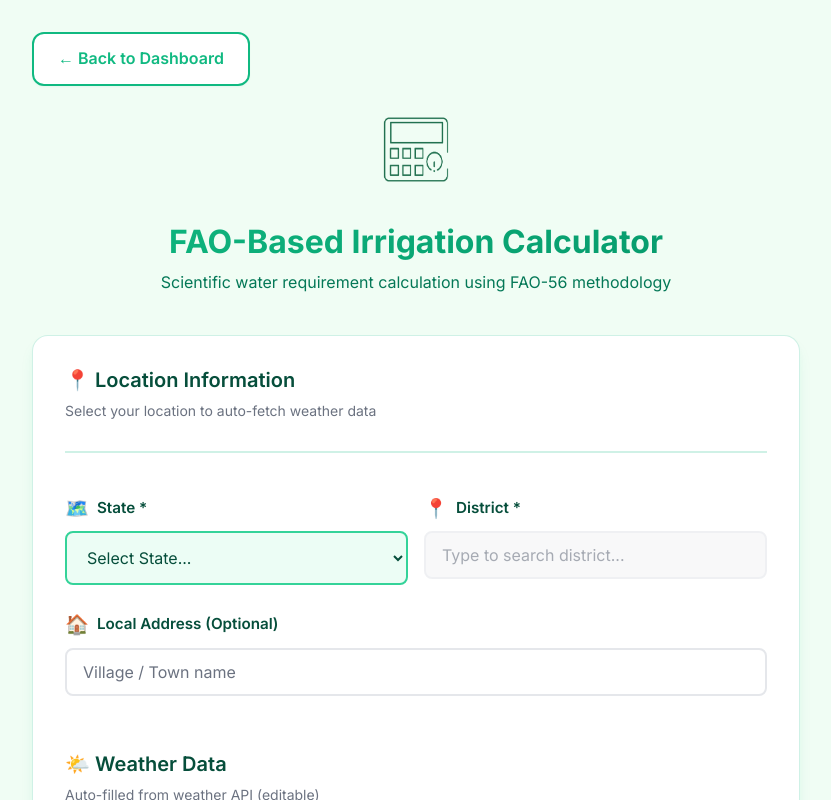
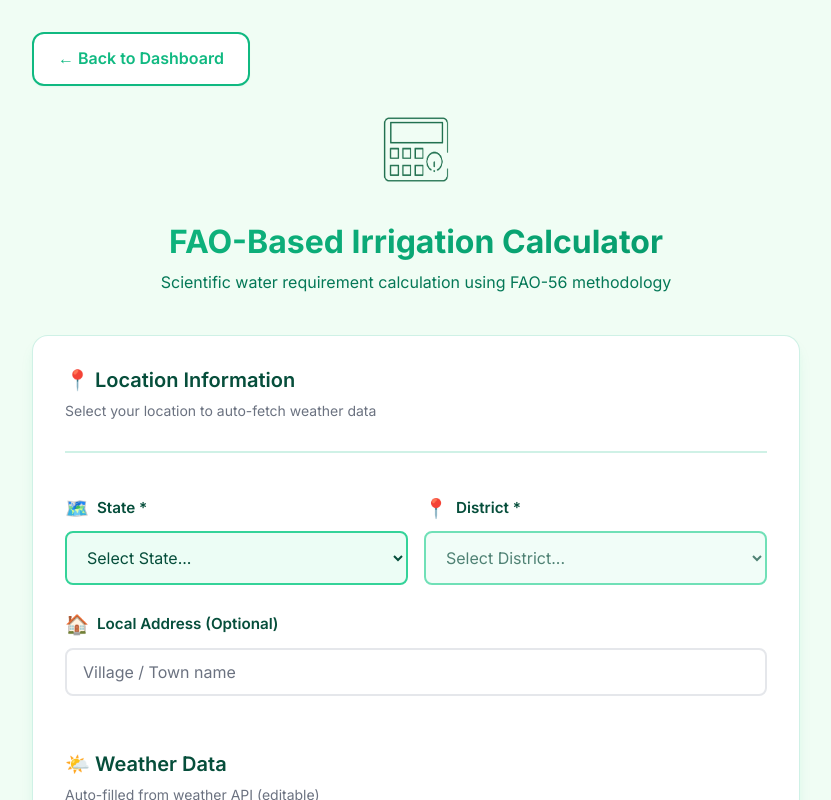
Before and after one commit to Arjunpal-webdev/IrrigationSheduling, a Next.js app: page /calculator in a window 1280 px wide. Shown: the top 800 px of the page, without its empty margins (224-1055 px from the left). Built offline with nearby package versions, Linux system fonts and the light colour scheme.

Commit message:
Fix UI bug

```diff
--- a/src/components/IrrigationCalculator/IrrigationCalculator.tsx
+++ b/src/components/IrrigationCalculator/IrrigationCalculator.tsx
@@ -19,7 +19,7 @@ import {
     getDistrictsByState,
     getDistrictCoordinates
 } from '@/lib/locationData';
-import SearchableSelect from '../SearchableSelect/SearchableSelect';
+
 
 // FAO-based Irrigation Calculator
 export default function IrrigationCalculator() {
@@ -304,15 +304,19 @@ export default function IrrigationCalculator() {
                                 <span className={styles.labelIcon}>📍</span>
                                 District *
                             </label>
-                            <SearchableSelect
+                            <select
                                 id="districtSelect"
-                                options={districtsList.map(d => d.name)}
+                                className={styles.formInput}
                                 value={district}
-                                onChange={setDistrict}
-                                placeholder="Type to search district..."
+                                onChange={(e) => setDistrict(e.target.value)}
                                 disabled={!state}
                                 required
-                            />
+                            >
+                                <option value="">Select District...</option>
+                                {districtsList.map(d => (
+                                    <option key={d.name} value={d.name}>{d.name}</option>
+                                ))}
+                            </select>
                         </div>
                     </div>
 
```
Also changed, not shown: src/components/CropRecommendation/CropRecommendation.tsx (+10 -6 lines), src/components/FertilizerRecommendation/FertilizerRecommendation.tsx (+10 -6 lines).
